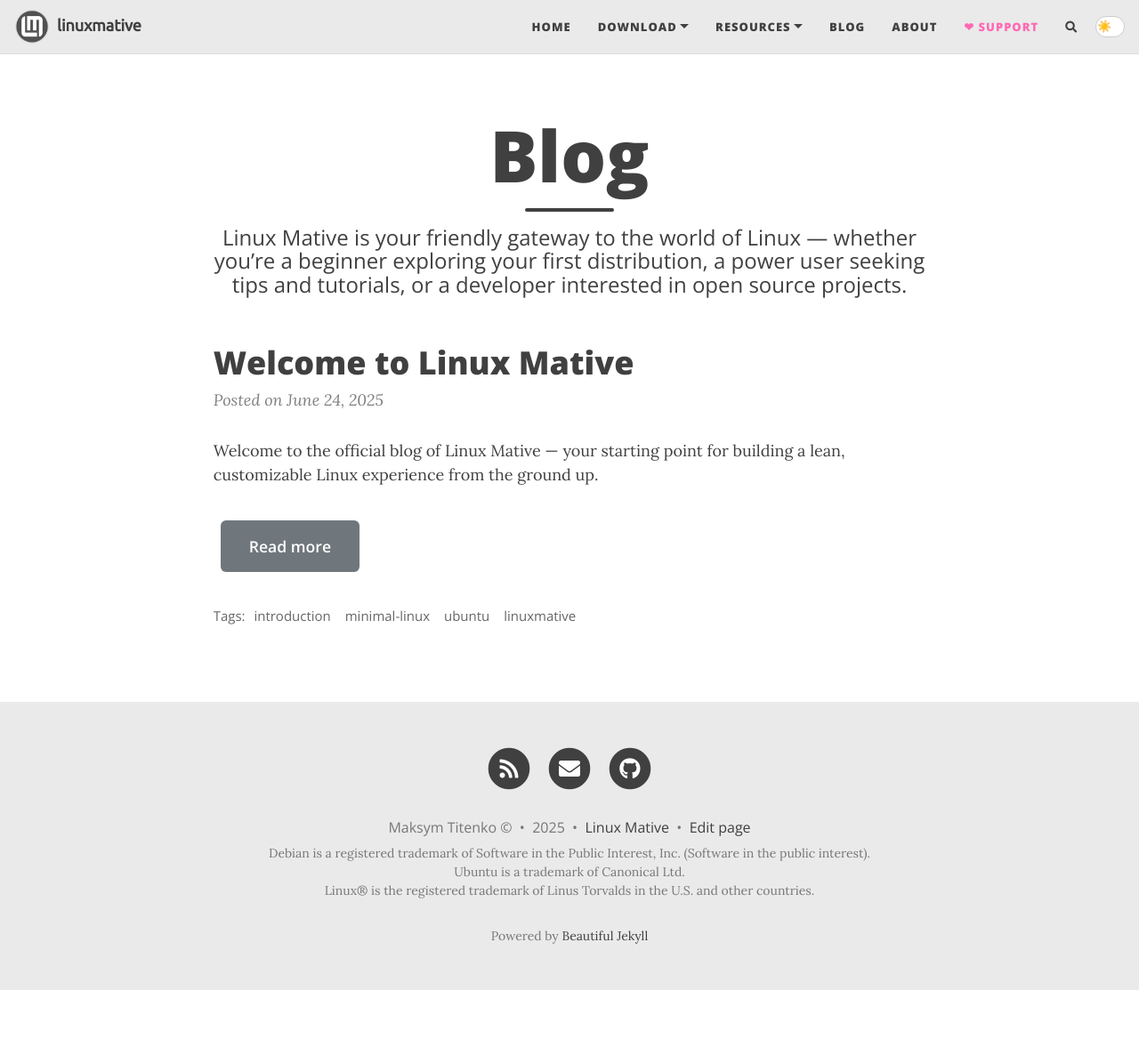
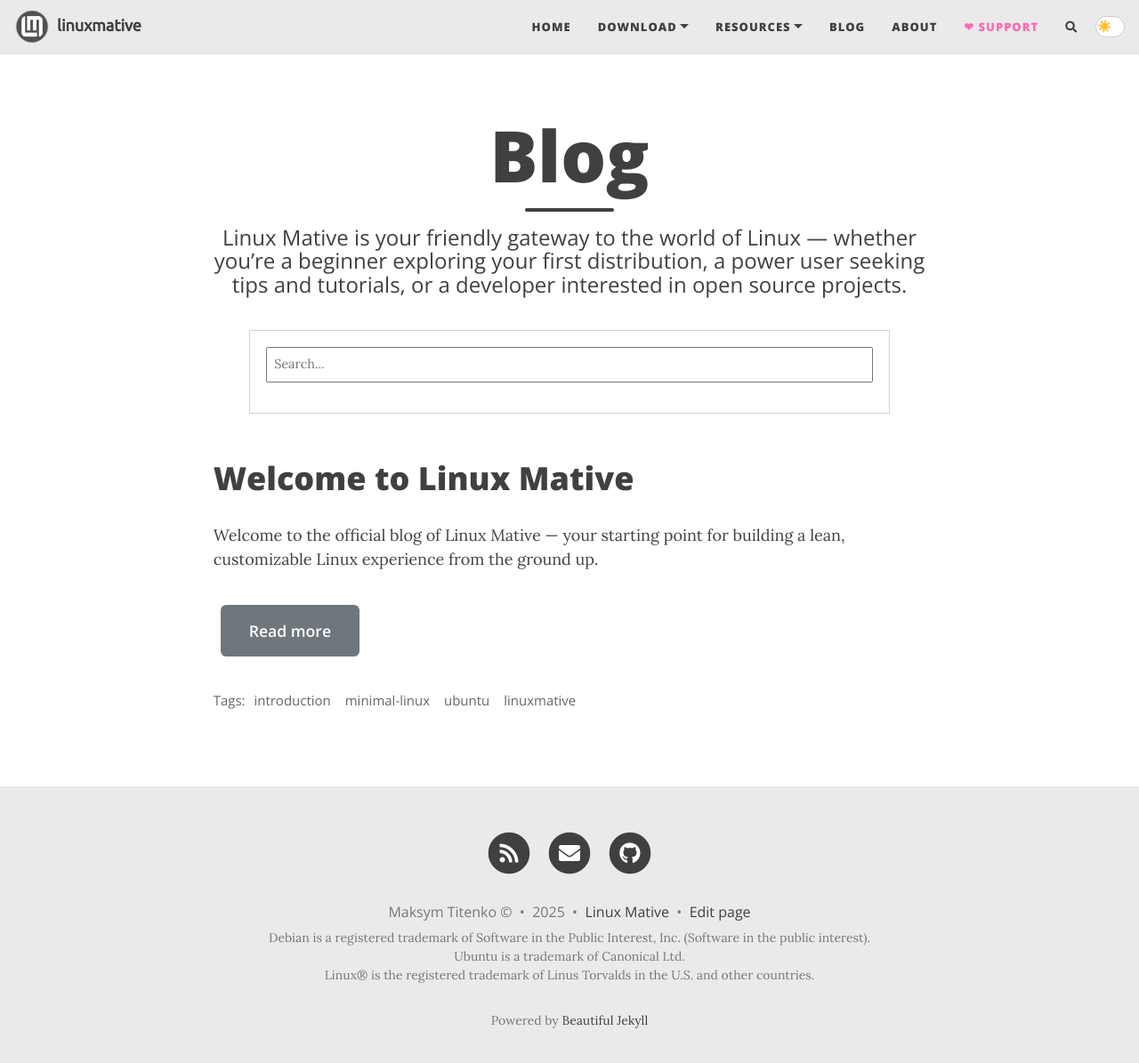
Before and after one commit to linuxmative/linuxmative.github.io, a Jekyll site: the page built from blog.html, in a window 1280 px wide and 1208 px high. Shown: the top 1195 px of the window at 89% size. Built offline with Jekyll 4.4.1, drawn with Linux system fonts in a browser that asks for light colours; nearby versions of some CDN libraries; comment, search, counter and statistics services are not loaded.

Commit message:
user-OptiPlex-780 2025-6-25:0:14:27

```diff
--- a/_layouts/home.html
+++ b/_layouts/home.html
@@ -45,11 +45,6 @@
           </h3>
         {% endif %}
       </a>
-
-      <p class="post-meta">
-        {% assign date_format = site.date_format | default: "%B %-d, %Y" %}
-        Posted on {{ post.date | date: date_format }}
-      </p>
 
       {% if thumbnail != "" %}
       <div class="post-image post-image-small">
--- a/blog.html
+++ b/blog.html
@@ -3,3 +3,21 @@
 title: Blog
 subtitle: Linux Mative is your friendly gateway to the world of Linux — whether you’re a beginner exploring your first distribution, a power user seeking tips and tutorials, or a developer interested in open source projects.
 ---
+
+<!-- Start search-->
+<!-- Html Elements for Search -->
+    <div id="search-container">
+    <input type="text" id="search-input" placeholder="Search...">
+    <ul id="results-container"></ul>
+    </div>
+<!-- Script pointing to search-script.js -->
+    <script src="/assets/js/search-script.js" type="text/javascript"></script>
+<!-- Configuration -->
+    <script>
+    SimpleJekyllSearch({
+  searchInput: document.getElementById('search-input'),
+  resultsContainer: document.getElementById('results-container'),
+  json: '/search.json'
+    })
+    </script>
+<!-- End-search -->
```
